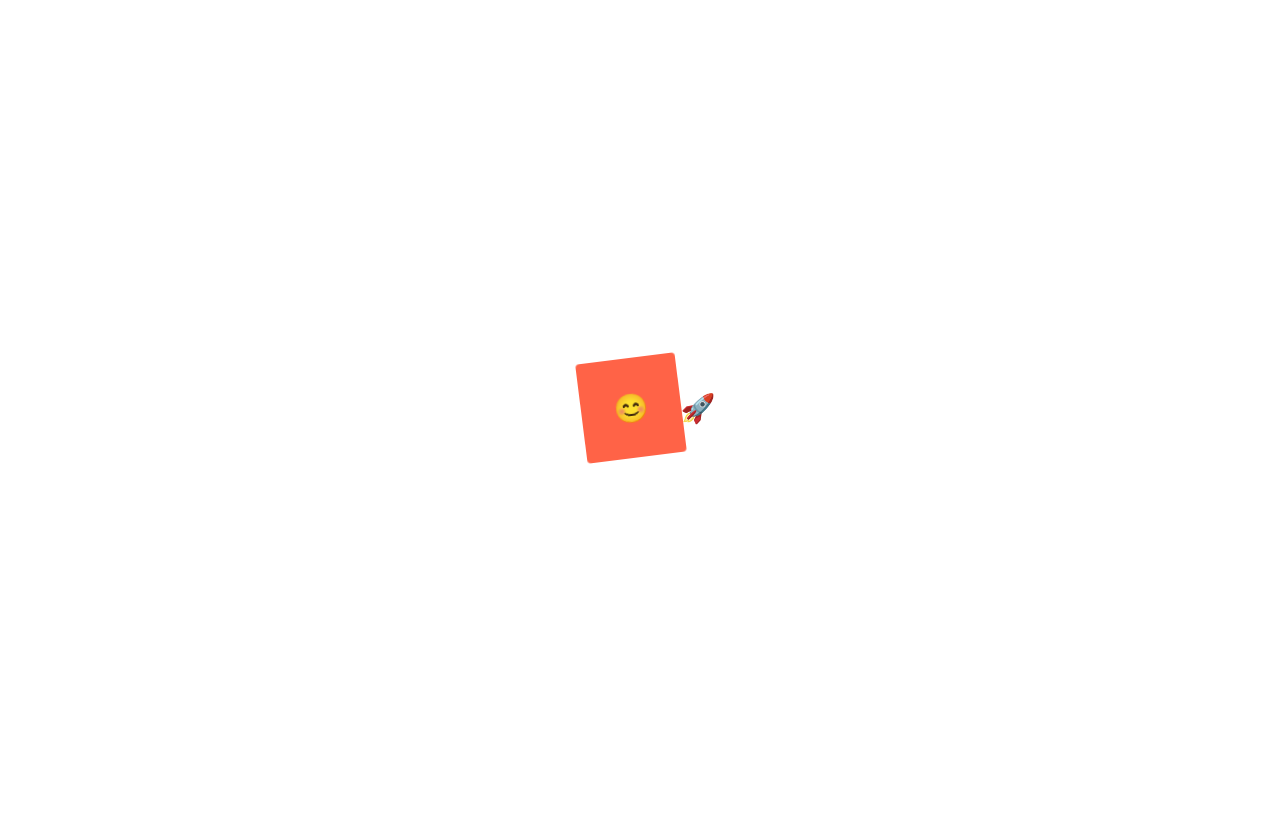
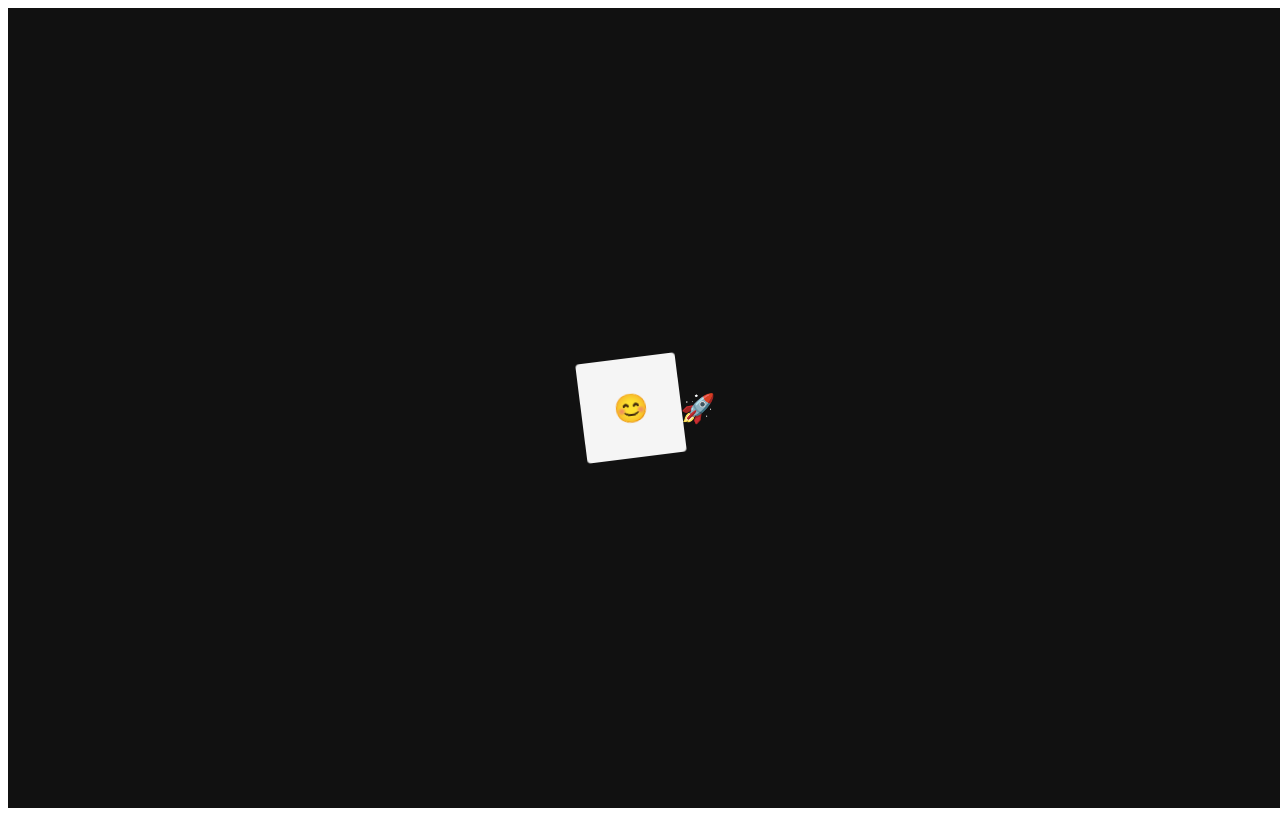
Before and after one commit to dydydade/react-masterclass, a React (Create React App) app: page / in a window 1280 px wide. Built offline with nearby package versions, Linux system fonts and the light colour scheme.

Commit message:
[chore] save draft

```diff
--- a/src/App.js
+++ b/src/App.tsx
@@ -2,6 +2,7 @@ import styled from "styled-components";
 import { keyframes } from "styled-components";
 
 const Wrapper = styled.div`
+  background-color: ${props => props.theme.backgroundColor};
   width: 100vw;
   height: 100vh;
   display:flex;
@@ -32,7 +33,7 @@ const Emoji = styled.span`
 const Box = styled.div`
   height: 100px;
   width: 100px;
-  background-color: tomato;
+  background-color: ${props => props.theme.textColor};
   animation: ${animation} 1s linear infinite;
   display: flex;
   justify-content: center;
--- a/src/index.js
+++ /dev/null
@@ -1,10 +0,0 @@
-import React from 'react';
-import ReactDOM from 'react-dom/client';
-import App from './App';
-
-const root = ReactDOM.createRoot(document.getElementById('root'));
-root.render(
-  <React.StrictMode>
-    <App />
-  </React.StrictMode>
-);
--- /dev/null
+++ b/src/index.tsx
@@ -0,0 +1,23 @@
+import React from 'react';
+import ReactDOM from 'react-dom/client';
+import App from './App';
+import { ThemeProvider } from 'styled-components';
+
+const darkTheme = {
+  textColor: "whitesmoke",
+  backgroundColor: "#111"
+}
+
+const lightTheme = {
+  textColor: "#111",
+  backgroundColor: "whitesmoke"
+}
+
+const root = ReactDOM.createRoot(document.getElementById('root'));
+root.render(
+  <React.StrictMode>
+    <ThemeProvider theme={darkTheme}>
+      <App />
+    </ThemeProvider>
+  </React.StrictMode>
+);
```
Also changed, not shown: package.json (+9 -1 lines), 1 other file (tests, documents, lock files or other folders).
